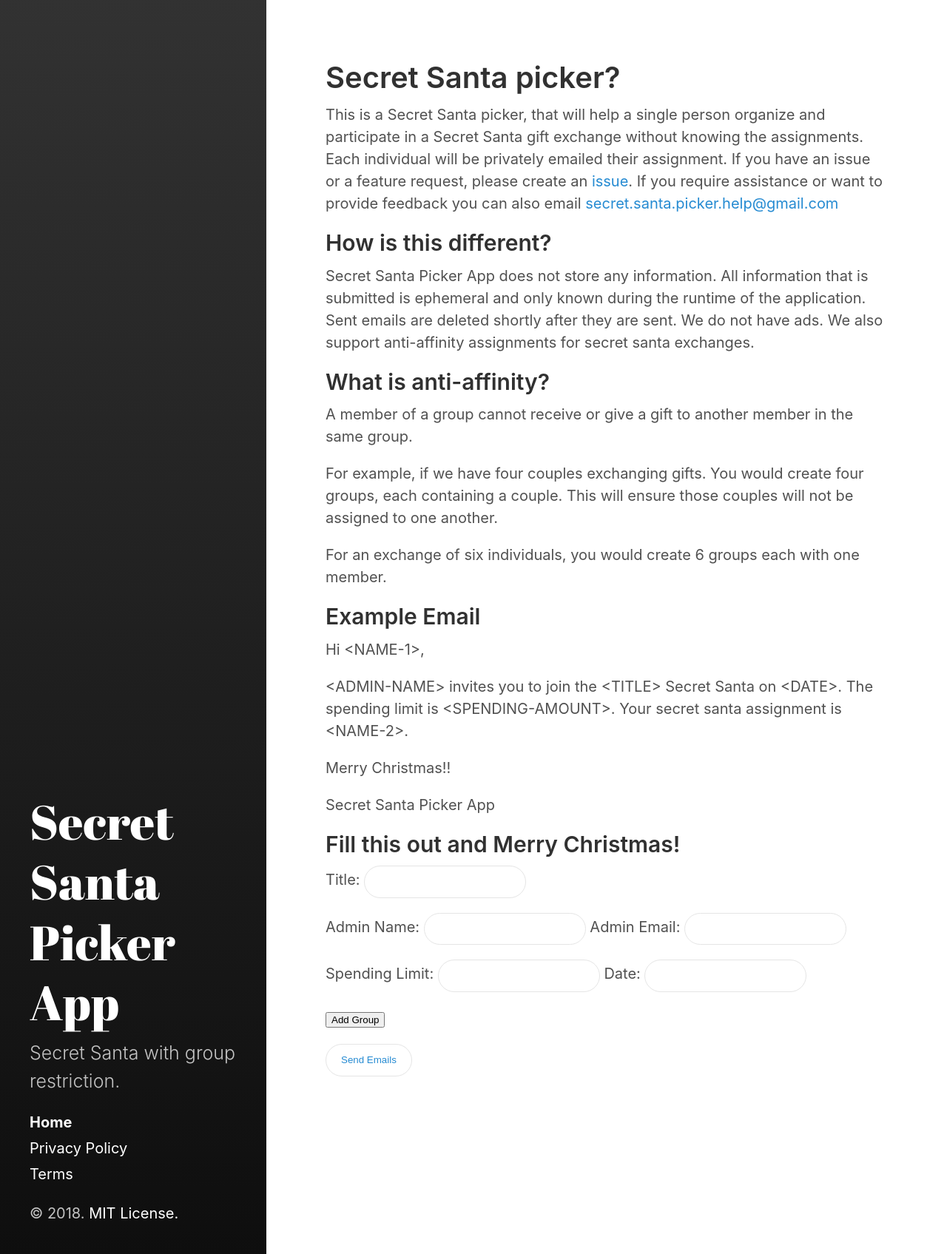
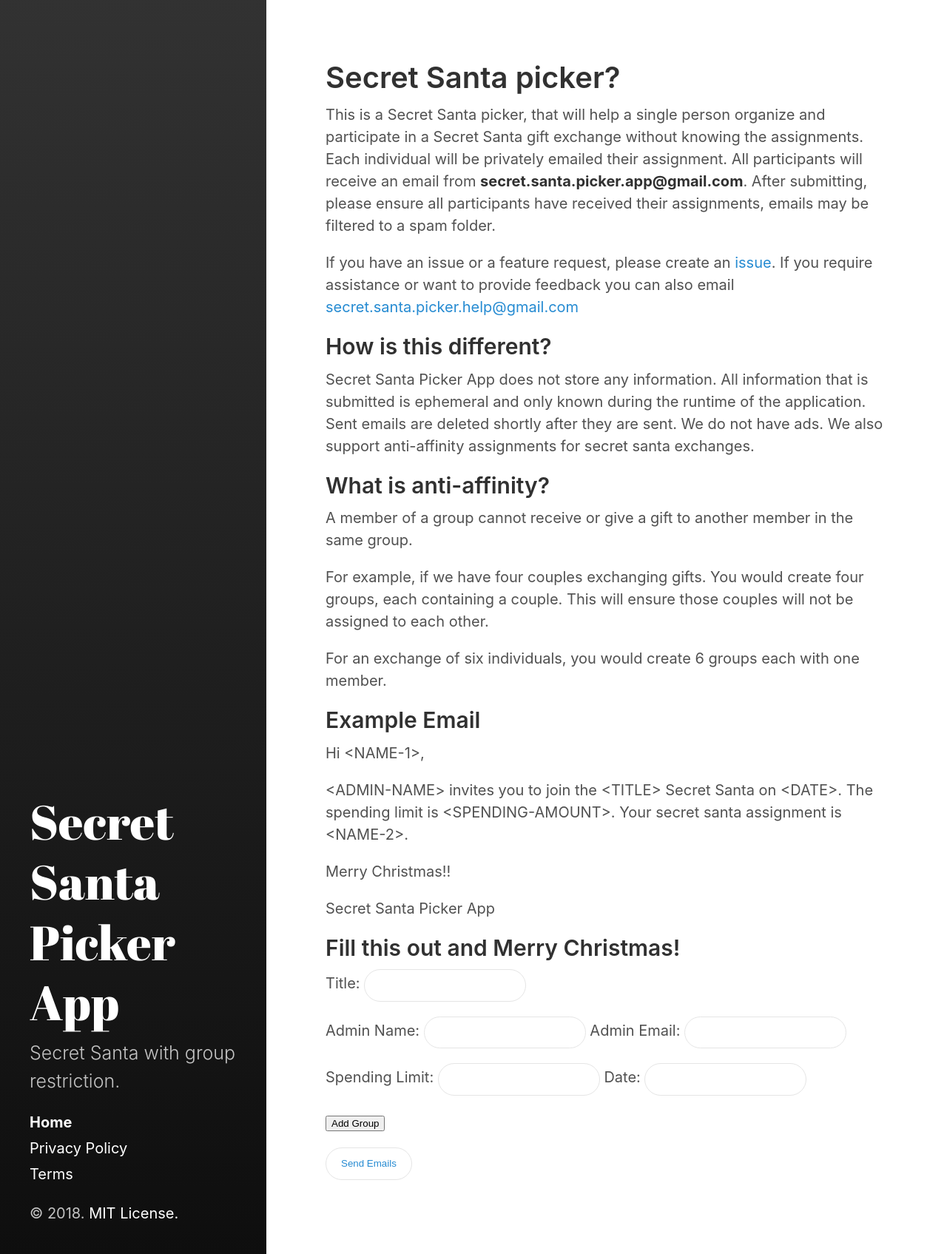
Before and after one commit to stephenrlouie/SecretSanta, a Jekyll site: the page built from index.md, in a window 1280 px wide. Shown: the whole page at 74% size. Built offline with Jekyll 4.4.1, drawn with Linux system fonts in a browser that asks for light colours.

Commit message:
Inlcuding more details on the home page

```diff
--- a/index.md
+++ b/index.md
@@ -2,7 +2,9 @@
 layout: form
 title: Secret Santa picker?
 ---
-This is a Secret Santa picker, that will help a single person organize and participate in a Secret Santa gift exchange without knowing the assignments. Each individual will be privately emailed their assignment. If you have an issue or a feature request, please create an [issue](https://github.com/stephenrlouie/SecretSanta/issues). If you require assistance or want to provide feedback you can also email [secret.santa.picker.help@gmail.com](mailto:secret.santa.picker.help@gmail.com)
+This is a Secret Santa picker, that will help a single person organize and participate in a Secret Santa gift exchange without knowing the assignments. Each individual will be privately emailed their assignment. All participants will receive an email from **secret.santa.picker.app@gmail.com**. After submitting, please ensure all participants have received their assignments, emails may be filtered to a spam folder.
+
+If you have an issue or a feature request, please create an [issue](https://github.com/stephenrlouie/SecretSanta/issues). If you require assistance or want to provide feedback you can also email [secret.santa.picker.help@gmail.com](mailto:secret.santa.picker.help@gmail.com)
 
 ## How is this different?
 Secret Santa Picker App does not store any information. All information that is submitted is ephemeral and only known during the runtime of the application. Sent emails are deleted shortly after they are sent. We do not have ads. We also support anti-affinity assignments for secret santa exchanges.
@@ -10,7 +12,7 @@ Secret Santa Picker App does not store any information. All information that is
 ## What is anti-affinity?
 A member of a group cannot receive or give a gift to another member in the same group.
 
-For example, if we have four couples exchanging gifts. You would create four groups, each containing a couple. This will ensure those couples will not be assigned to one another.
+For example, if we have four couples exchanging gifts. You would create four groups, each containing a couple. This will ensure those couples will not be assigned to each other.
 
 For an exchange of six individuals, you would create 6 groups each with one member.
 
@@ -18,8 +20,7 @@ For an exchange of six individuals, you would create 6 groups each with one memb
 
 Hi \<NAME-1>,
 
-\<ADMIN-NAME> invites you to join the \<TITLE> Secret Santa on \<DATE>. The spending limit is \<SPENDING-AMOUNT>.
-Your secret santa assignment is \<NAME-2>.
+\<ADMIN-NAME> invites you to join the \<TITLE> Secret Santa on \<DATE>. The spending limit is \<SPENDING-AMOUNT>. Your secret santa assignment is \<NAME-2>.
 
 Merry Christmas!!
 
```
